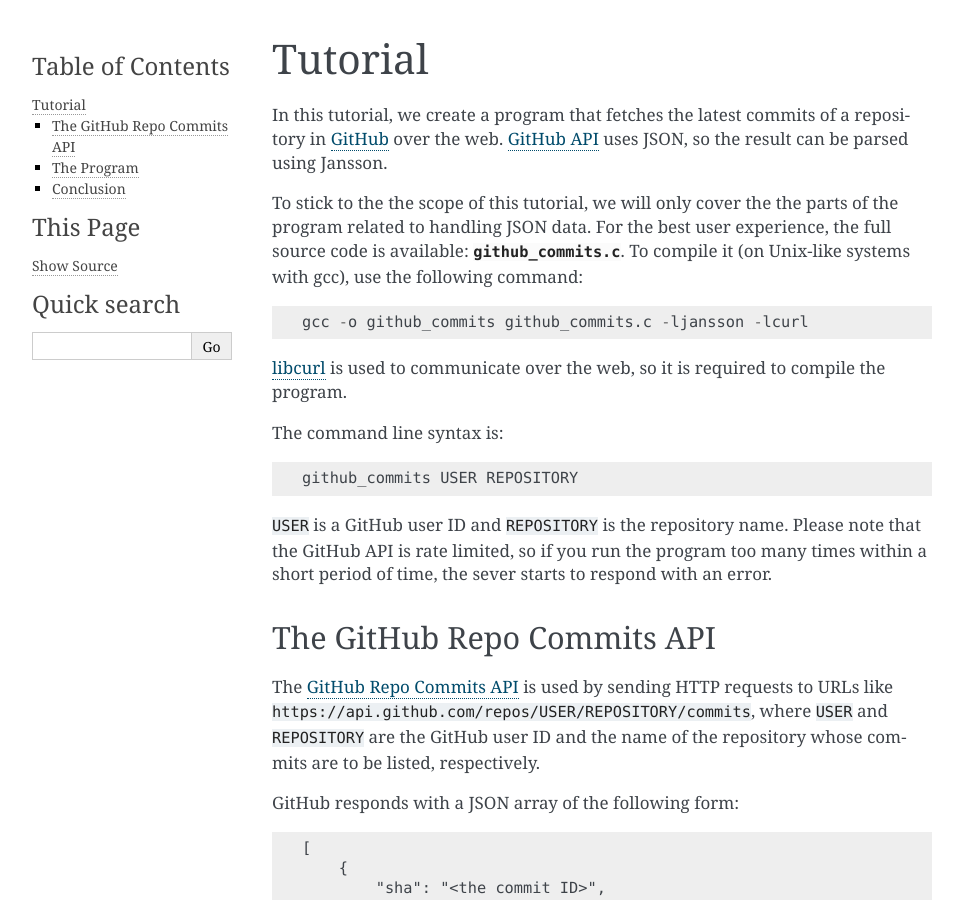
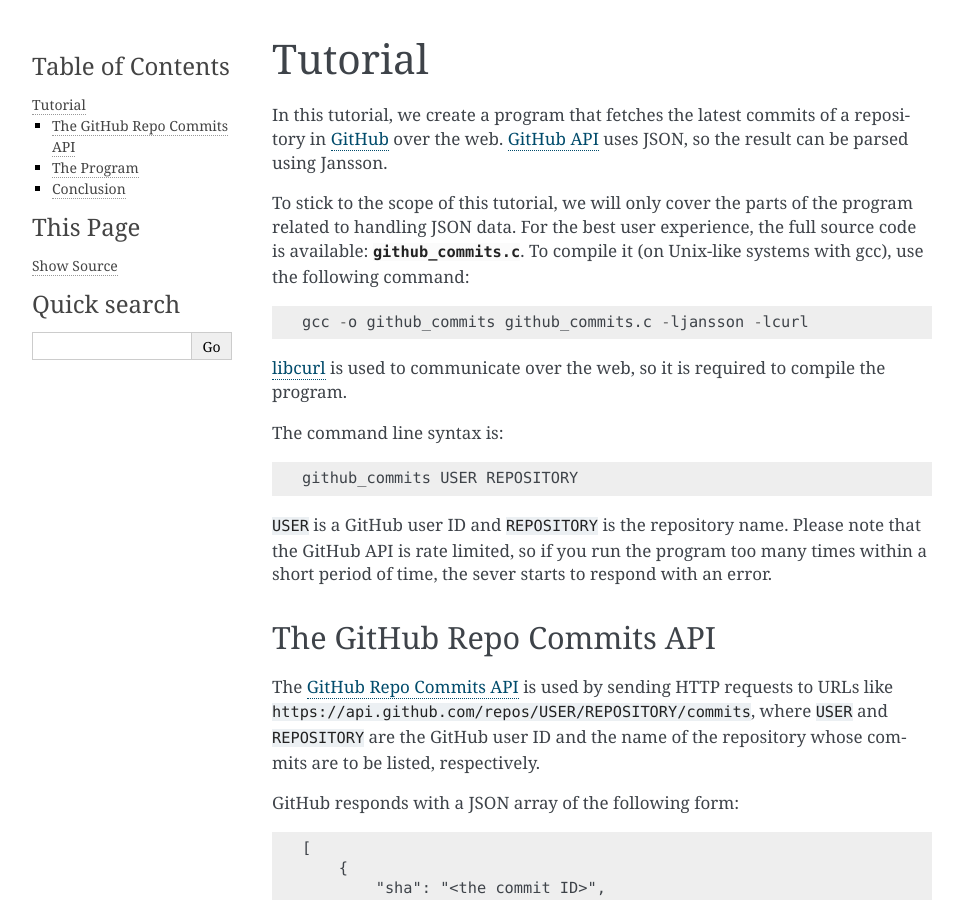
Before and after one commit to akheron/jansson, a Sphinx documentation site: the page built from doc/tutorial.rst, in a window 1280 px wide and 900 px high. Shown: the whole window, without its empty margins (148-1111 px from the left). Built offline with Sphinx 7.4.7, drawn with Linux system fonts in a browser that asks for light colours.

Commit message:
Fix typo

```diff
--- a/doc/tutorial.rst
+++ b/doc/tutorial.rst
@@ -10,7 +10,7 @@
 of a repository in GitHub_ over the web. `GitHub API`_ uses JSON, so
 the result can be parsed using Jansson.
 
-To stick to the the scope of this tutorial, we will only cover the the
+To stick to the scope of this tutorial, we will only cover the
 parts of the program related to handling JSON data. For the best user
 experience, the full source code is available:
 :download:`github_commits.c`. To compile it (on Unix-like systems with
```
Also changed, not shown: other parts of doc/tutorial.rst (+1 -1 lines).
